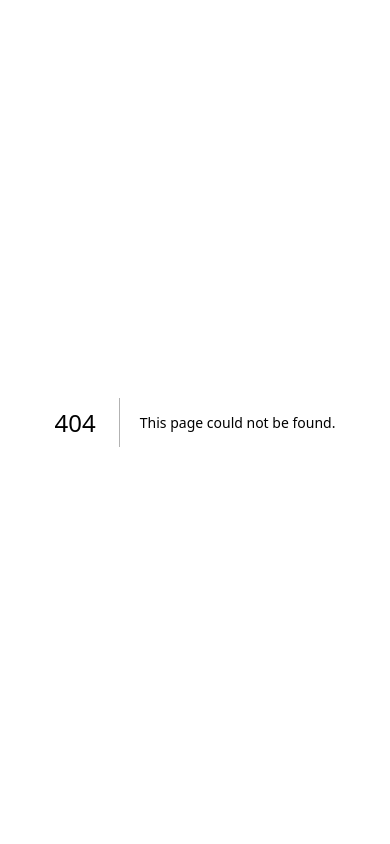
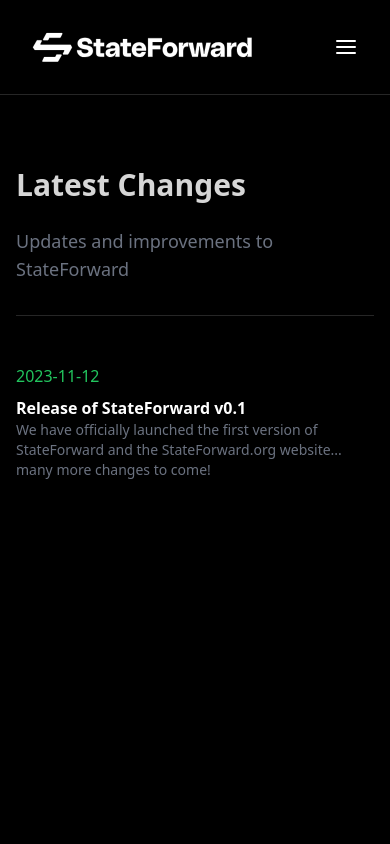
Before and after one commit to stateforward/stateforward_website, a Next.js app: page /changelog in a window 390 px wide. Before the commit this address had no page. Shown: the top 844 px of the page. Built offline with nearby package versions, Linux system fonts and the light colour scheme.

Commit message:
Fix Mobile Menu and add Changelog

```diff
--- /dev/null
+++ b/components/ChangeLogItems.js
@@ -0,0 +1,32 @@
+import React from 'react';
+
+const ChangeLogItem = ({ change }) => {
+  return (
+    <li className="py-12">
+      <article>
+        <div className="space-y-2 xl:grid xl:grid-cols-4 xl:items-baseline xl:space-y-0">
+          <dl>
+            <dt className="sr-only">Published on</dt>
+            <dd className="text-base font-medium leading-6 text-green-500">
+              <time dateTime={change.date}>{change.date}</time>
+            </dd>
+          </dl>
+          <div className="space-y-5 xl:col-span-3">
+            <div className="space-y-6">
+              <div>
+                <h2 className="text-md font-semibold text-white">
+                    {change.title}
+                </h2>
+                <div className="text-sm text-gray-500">
+                  {change.summary}
+                </div>
+              </div>
+            </div>
+          </div>
+        </div>
+      </article>
+    </li>
+  );
+};
+
+export default ChangeLogItem;
--- a/components/Header.js
+++ b/components/Header.js
@@ -1,46 +1,28 @@
 import Image from 'next/image';
 import Link from 'next/link';
-import { useState, useEffect, useRef } from 'react';
+import { useState } from 'react';
 import Logo from '../public/stateforward.svg';
 import { FiGithub, FiMenu } from 'react-icons/fi';
 
 const Header = () => {
   const [isMenuOpen, setIsMenuOpen] = useState(false);
-  const menuRef = useRef();
 
   const toggleMenu = () => {
     setIsMenuOpen(!isMenuOpen);
   };
 
-  const closeMenu = () => {
-    setIsMenuOpen(false);
-  };
-
-  const handleClickOutside = (event) => {
-    if (menuRef.current && !menuRef.current.contains(event.target)) {
-      setIsMenuOpen(false);
-    }
-  };
-
-  useEffect(() => {
-    document.addEventListener('mousedown', handleClickOutside);
-
-    return () => {
-      document.removeEventListener('mousedown', handleClickOutside);
-    };
-  }, []);
-
-
   return (
-    <header className="w-full flex justify-between items-center font-mono text-sm mb-8 p-8 sticky z-50 top-0 border-b border-base-300 bg-black">      <div className="flex items-center justify-start">
+    <header className="w-full flex justify-between items-center font-mono text-sm mb-8 p-8 sticky z-50 top-0 border-b border-base-300 bg-black">
+      <div className="flex items-center justify-start">
         <Link href="/" passHref>
-               <Image src={Logo} alt="Stateforward Logo" width={220} height={30} />
+         <Image src={Logo} alt="Stateforward Logo" width={220} height={30} />
         </Link>
       </div>
 
       <div className="hidden sm:flex items-center justify-end">
         <Link href="/docs" className="mr-8">Docs</Link>
         <Link href="/roadmap" className="mr-8">Roadmap</Link>
+        <Link href="/changelog" className="mr-8">Changelog</Link>
         <a href="https://github.com/stateforward" target="_blank" rel="noopener noreferrer">
           <FiGithub className="text-white text-2xl" />
         </a>
@@ -51,13 +33,17 @@
       </div>
 
       {isMenuOpen && (
-        <div ref={menuRef} className="absolute top-full right-0 p-5 bg-black border border-base-300 w-full">
-          <Link href="/docs" className="block p-2" onClick={closeMenu}>Docs</Link>
-          <Link href="/roadmap" className="block p-2" onClick={closeMenu}>Roadmap</Link>
-          <a href="https://github.com/stateforward" className="block p-2" target="_blank" rel="noopener noreferrer" onClick={closeMenu}>
-            GitHub
-          </a>
-        </div>
+        <>
+          <div className="fixed inset-0 bg-black bg-opacity-50" onClick={toggleMenu}></div>
+          <div className="absolute top-full right-0 p-5 bg-black border border-base-300 w-full z-50">
+            <Link href="/docs" className="block p-2" onClick={toggleMenu}>Docs</Link>
+            <Link href="/roadmap" className="block p-2" onClick={toggleMenu}>Roadmap</Link>
+            <Link href="/changelog" className="block p-2" onClick={toggleMenu}>Changelog</Link>
+            <a href="https://github.com/stateforward" className="block p-2" target="_blank" rel="noopener noreferrer" onClick={toggleMenu}>
+              GitHub
+            </a>
+          </div>
+        </>
       )}
     </header>
   );
--- /dev/null
+++ b/pages/changelog.js
@@ -0,0 +1,43 @@
+import React from 'react';
+import Link from 'next/link';
+import ChangeLogItem from '../components/ChangeLogItems';
+import Header from '../components/Header';
+import Footer from '../components/Footer';
+
+const changes = [
+  // Sample data, replace with your data fetching logic
+  {
+    id: '1',
+    date: '2023-11-12',
+    title: 'Release of StateForward v0.1',
+    summary: 'We have officially launched the first version of StateForward and the StateForward.org website... many more changes to come!',
+  },
+  // Add more changes as needed
+];
+
+const ChangeLogPage = () => {
+  return (
+    <>
+    <Header />
+    <main className="mb-auto bg-black">
+            <div className="container mx-auto p-4 min-h-screen">
+
+      <div className="divide-y divide-base-300">
+        <div className="space-y-2 pb-8 pt-6 md:space-y-5">
+        <h1 className="text-3xl font-bold mb-6">Latest Changes</h1>
+          <p className="text-lg leading-7 text-gray-500">Updates and improvements to StateForward</p>
+        </div>
+        <ul>
+          {changes.map(change => (
+            <ChangeLogItem key={change.id} change={change} />
+          ))}
+        </ul>
+        </div>
+      </div>
+    </main>
+    <Footer />
+     </>
+  );
+};
+
+export default ChangeLogPage;
```
